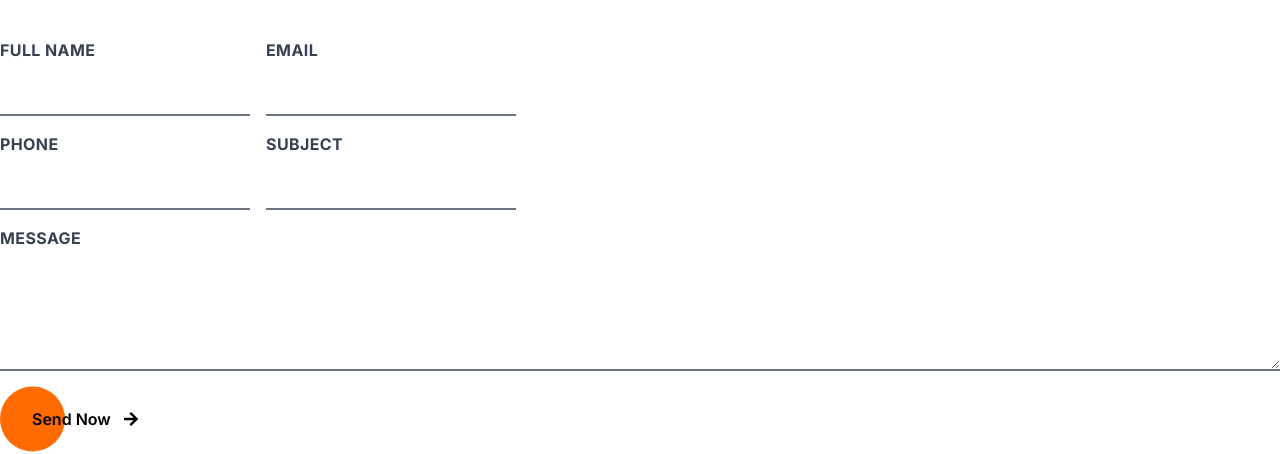
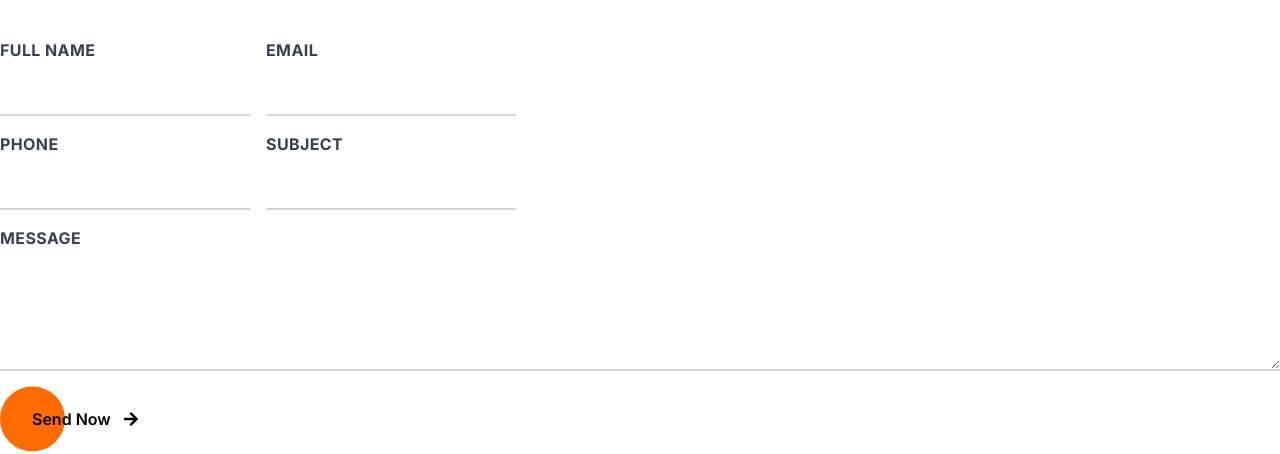
Before and after one commit to greeenOrange/gmsadiq, a Next.js app: page /contact in a window 1280 px wide. Shown: the part 344-798 px from the top of the page. Built offline with nearby package versions, Linux system fonts and the light colour scheme.

Commit message:
stylenew

```diff
--- a/src/app/contact/page.js
+++ b/src/app/contact/page.js
@@ -112,7 +112,7 @@ const Contact = () => {
                 value={formData.name}
                 onChange={handleChange}
                 required
-                className="block mt-1 appearance-none bg-transparent border-b-2 border-gray-500 focus:border-black-500 font-bold  w-full text-black-700 py-3 px-2 leading-tight focus:outline-none"
+                className="block mt-1 appearance-none bg-transparent border-b-2 border-gray-300 focus:border-gray-500 font-bold  w-full text-black-700 py-3 px-2 leading-tight focus:outline-none"
               />
             </div>
             <div className="mb-4">
@@ -129,7 +129,7 @@ const Contact = () => {
                 value={formData.mail}
                 onChange={handleChange}
                 required
-                className="block mt-1 appearance-none bg-transparent border-b-2 border-gray-500 focus:border-black-500 font-bold  w-full text-black-700 py-3 px-2 leading-tight focus:outline-none"
+                className="block mt-1 appearance-none bg-transparent border-b-2 border-gray-300 focus:border-gray-500 font-bold  w-full text-black-700 py-3 px-2 leading-tight focus:outline-none"
               />
             </div>
           </div>
@@ -147,7 +147,7 @@ const Contact = () => {
                 name="phone"
                 value={formData.phone}
                 onChange={handleChange}
-                className="block mt-1 appearance-none bg-transparent border-b-2 border-gray-500 focus:border-black-500 font-bold  w-full text-black-700 py-3 px-2 leading-tight focus:outline-none"
+                className="block mt-1 appearance-none bg-transparent border-b-2 border-gray-300 focus:border-gray-500 font-bold  w-full text-black-700 py-3 px-2 leading-tight focus:outline-none"
               />
             </div>
             <div className="mb-4">
@@ -164,7 +164,7 @@ const Contact = () => {
                 value={formData.subject}
                 onChange={handleChange}
                 required
-                className="block mt-1 appearance-none bg-transparent border-b-2 border-gray-500 focus:border-black-500 font-bold  w-full text-black-700 py-3 px-2 leading-tight focus:outline-none"
+                className="block mt-1 appearance-none bg-transparent border-b-2 border-gray-300 focus:border-gray-500 font-bold  w-full text-black-700 py-3 px-2 leading-tight focus:outline-none"
               />
             </div>
           </div>
@@ -182,7 +182,7 @@ const Contact = () => {
               onChange={handleChange}
               required
               rows="5"
-              className="block mt-1 appearance-none bg-transparent border-b-2 border-gray-500 focus:border-black-500 font-bold  w-full text-black-700 py-3 px-2 leading-tight focus:outline-none text-sm"
+              className="block mt-1 appearance-none bg-transparent border-b-2 border-gray-300 focus:border-gray-500 font-bold  w-full text-black-700 py-3 px-2 leading-tight focus:outline-none text-sm"
             ></textarea>
           </div>
           <button
```
